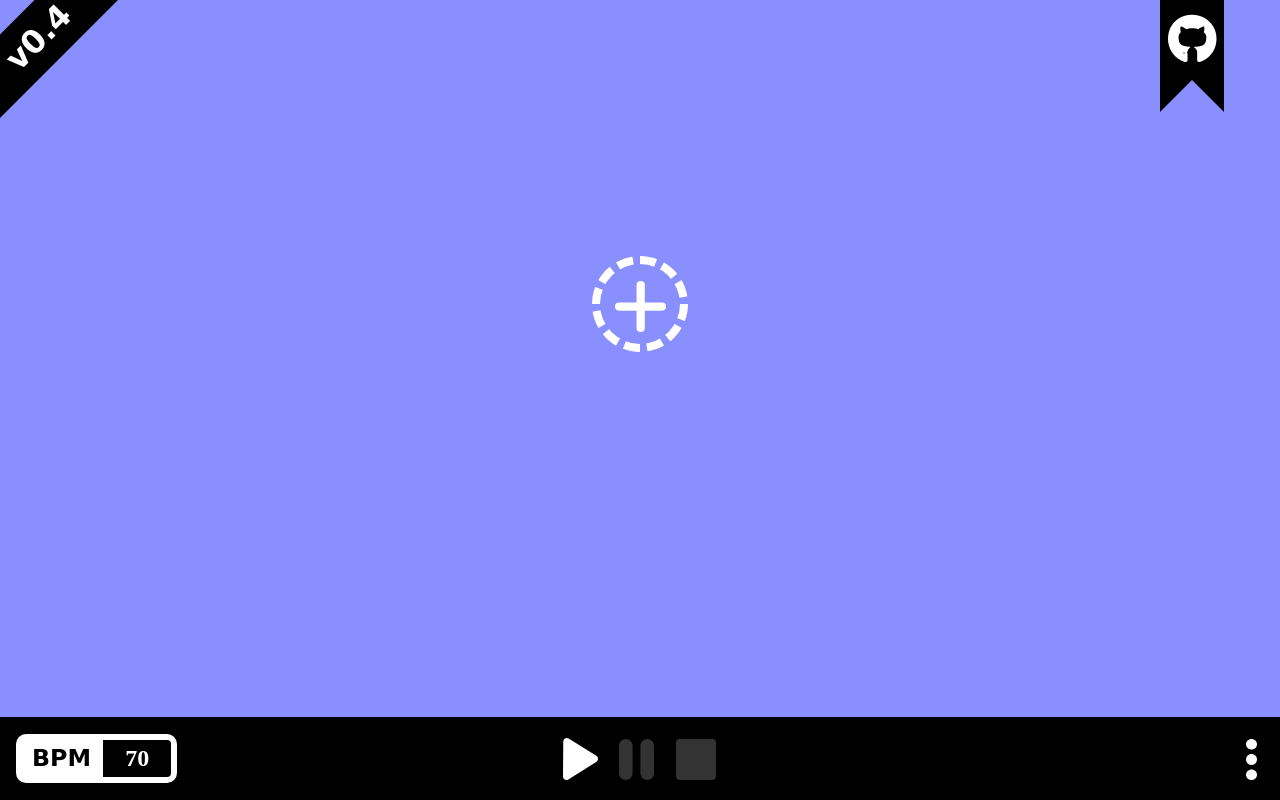
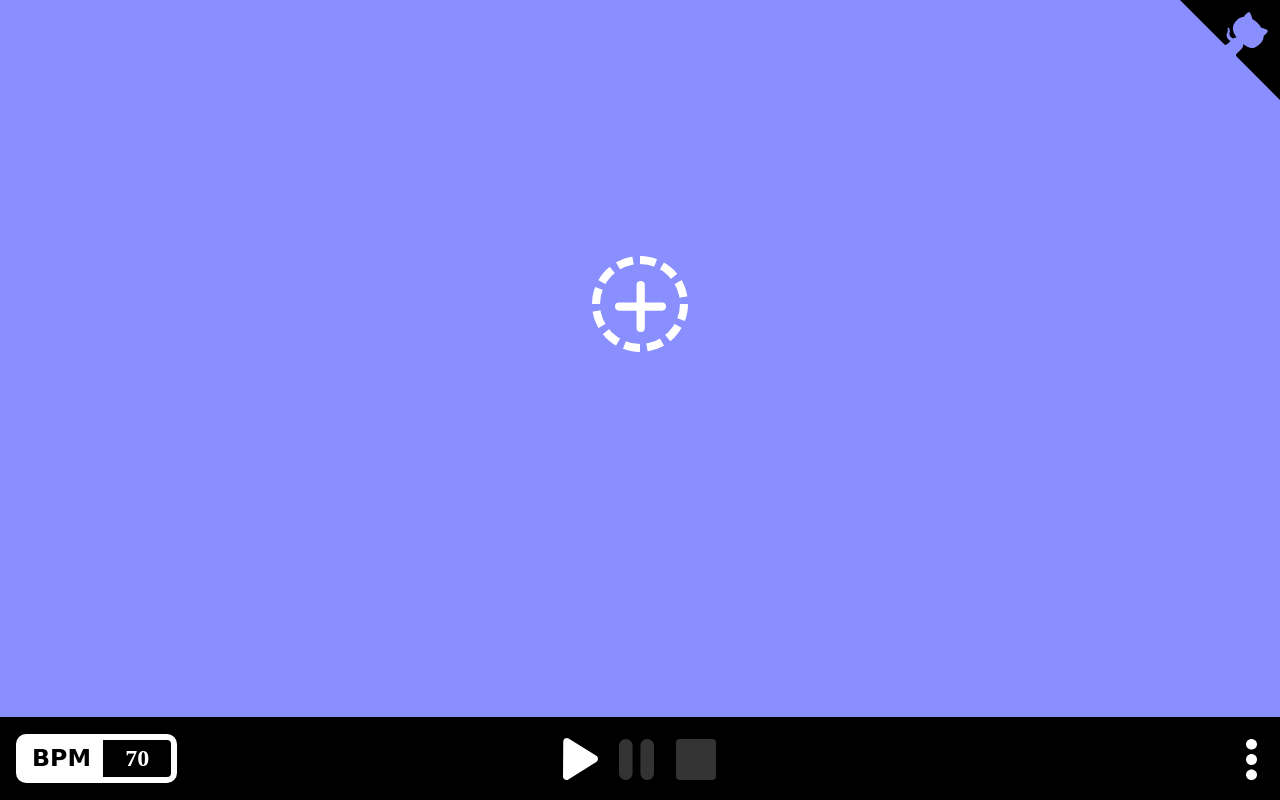
Before and after one commit to enzoritto/swave, a website built with webpack: page src/template.html in a window 1280 px wide. Built offline with nearby package versions, Linux system fonts and the light colour scheme; files whose address does not match are found by name; a web font is replaced by a local one; what mousetrap would draw is missing.

Commit message:
Change code source link

```diff
--- a/src/stage.js
+++ b/src/stage.js
@@ -6,6 +6,7 @@ import './assets/icons/piano.png';
 import './assets/icons/guitar.png';
 import './assets/svg/plus.svg';
 import './assets/svg/play.svg';
+import './assets/svg/source.svg';
 import './assets/svg/pause.svg';
 import './assets/svg/stop.svg';
 import './assets/svg/menu.svg';
--- a/src/styles/misc.scss
+++ b/src/styles/misc.scss
@@ -18,27 +18,11 @@
 
 #source-code-link {
   position: absolute;
-  right: 3.5rem;
+  right: 0;
   top: 0;
 
-  border-left: 2rem solid #000;
-  border-right: 2rem solid #000;
-  border-bottom: 2rem solid transparent;
-  width: 0;
-  height: 5rem;
-  padding: 0;
-
-  color: #fff;
-
-  transition: height .2s;
-
-  & i {
-    margin-left: -1.5rem;
-    margin-top: 1rem;
-
-    font-size: 3rem;
-    font-weight: bold;
-
-    transition: margin-top .2s;
+  & img {
+    width: 100px;
+    height: 100px;
   }
 }
--- a/src/template.html
+++ b/src/template.html
@@ -4,13 +4,11 @@
     <meta charset="utf-8">
     <title>Awesome Band</title>
     <link rel="shortcut icon" type="image/png" href="/favicon.png"/>
-    <script src="https://kit.fontawesome.com/1c7aa8c58d.js"></script>
     <script src="https://cdnjs.cloudflare.com/ajax/libs/howler/2.1.2/howler.min.js"></script>
   </head>
   <body>
-    <h1 id="version">v0.4</h1>
     <a id="source-code-link" href="https://github.com/zoford/awesome-band">
-      <i class="fab fa-github"></i>
+      <img src="/images/source.svg">
     </a>
     <div class="musicians-container"></div>
     <div id="toolbar">
```
Also changed, not shown: src/assets/svg/source.svg (added).
